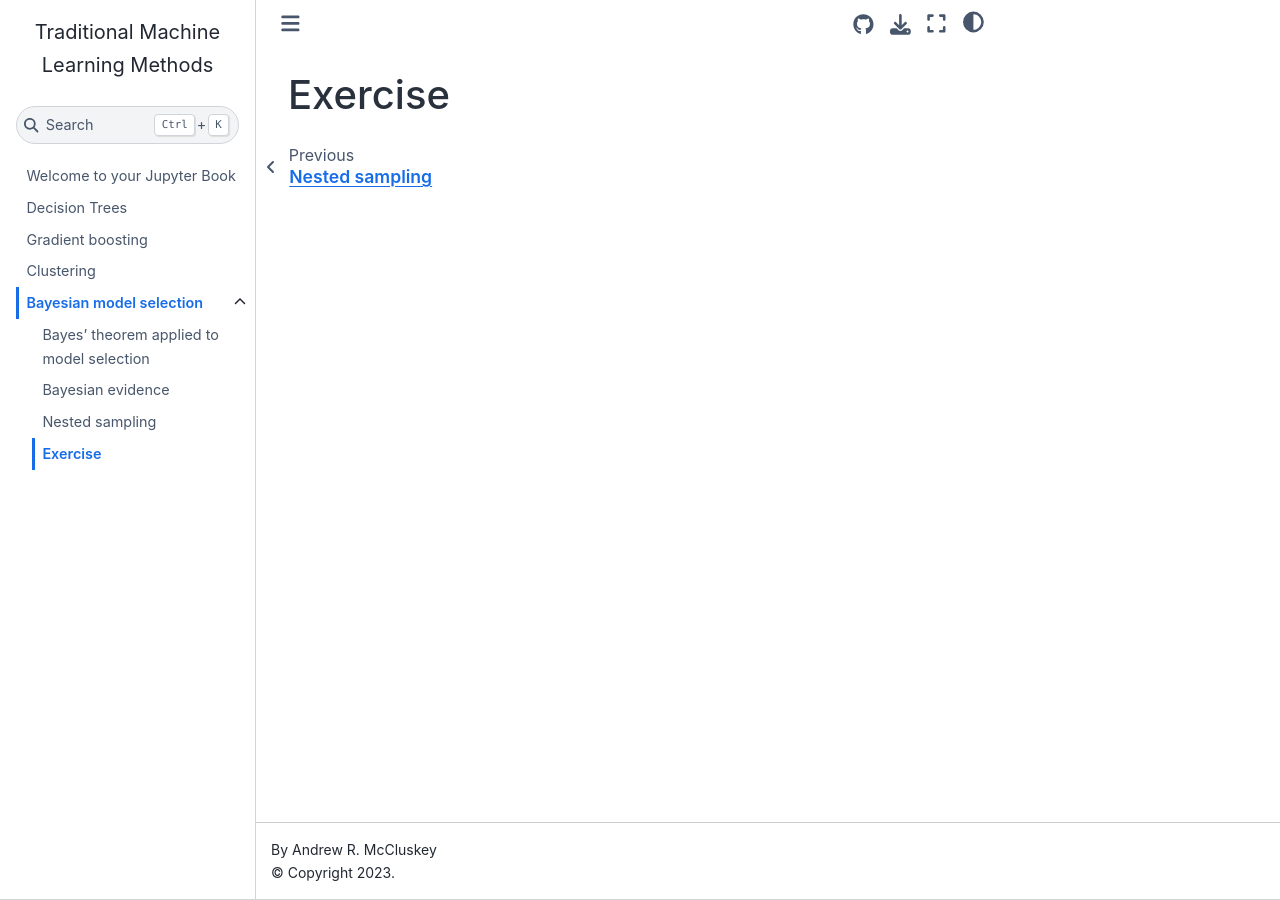
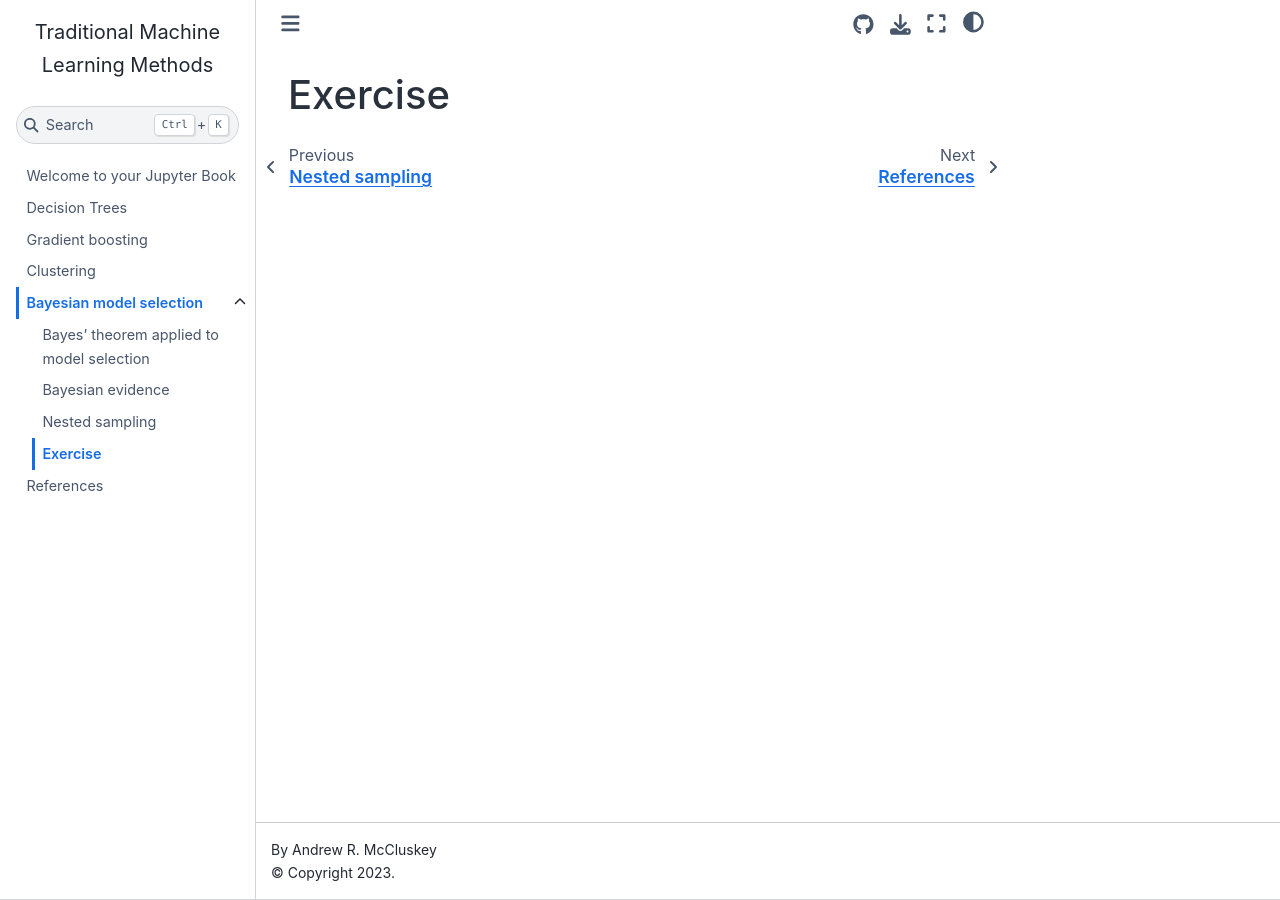
Before and after one commit to arm61/trad_ml_methods, a Jupyter Book: the page built from bayes_exercise.md, in a window 1280 px wide. Built offline with Jupyter Book 1.0.4 settings and Sphinx 7.4.7 and the Sphinx Book theme 1.1.4, drawn with Linux system fonts in a browser that asks for light colours; pages that are not in the unit, such as notebooks, are missing from menus; some of the changed lines change nothing that is shown.

Commit message:
add refs to toc

```diff
--- a/_toc.yml
+++ b/_toc.yml
@@ -12,3 +12,4 @@
     - file: bayesian_evidence
     - file: nested_sampling
     - file: bayes_exercise
+- file: zreferences.md
```
Also changed, not shown: notebooks.ipynb (deleted).
